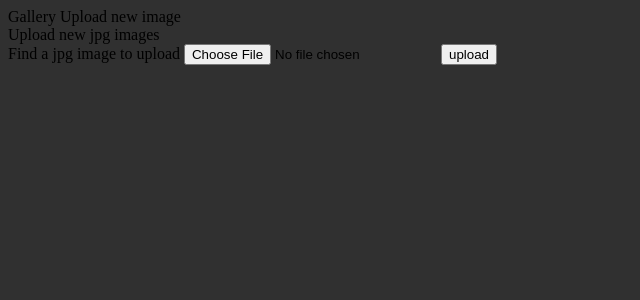
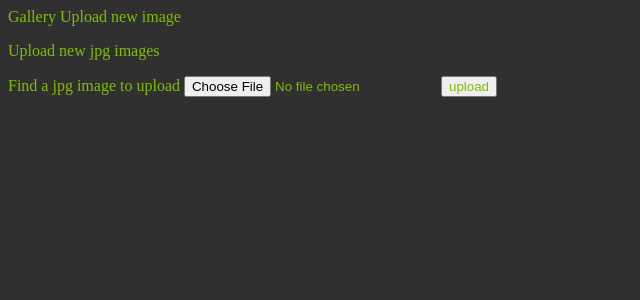
Before and after one commit to lolerpnv/Gallery, a PHP site: page /index.php?page=upload-form in a window 1280 px wide. Shown: the top 300 px of the page, without its empty margins (0-640 px from the left). Run offline with PHP 8.4, Linux system fonts and the light colour scheme.

Commit message:
Minor css changes

```diff
--- a/css/layout.css
+++ b/css/layout.css
@@ -3,7 +3,7 @@ h1{
     color: #80bd01;
     text-align: center;
 }
-
+p, label, input{color: #80bd01;}
 div#overlay{
     position: absolute;
     width: 100%;
@@ -21,7 +21,7 @@ div#overlay.hidden, img#big-image.hidden, div#next.hidden, div#prev.hidden
 
 li.lightbox img
 {
-    height: 200px;
+    height: 220px;
     border-radius: 5px;
 }
 li.lightbox{ display: inline-block; margin: 10px; }
--- a/css/navigation.css
+++ b/css/navigation.css
@@ -1,2 +1,2 @@
-nav a{text-decoration: none; color:black}
+nav a{text-decoration: none; color:#80bd01}
 nav a:hover{text-decoration: underline;}
--- a/views/upload-form.php
+++ b/views/upload-form.php
@@ -1,6 +1,6 @@
 <?php
 return "
-Upload new jpg images</h1>
+<p>Upload new jpg images</p>
 <form method='post' action='index.php?page=upload' enctype='multipart/form-data' >
     <label>Find a jpg image to upload</label>
     <input type='file' name='image-data' accept='image/jpeg'/>
```
